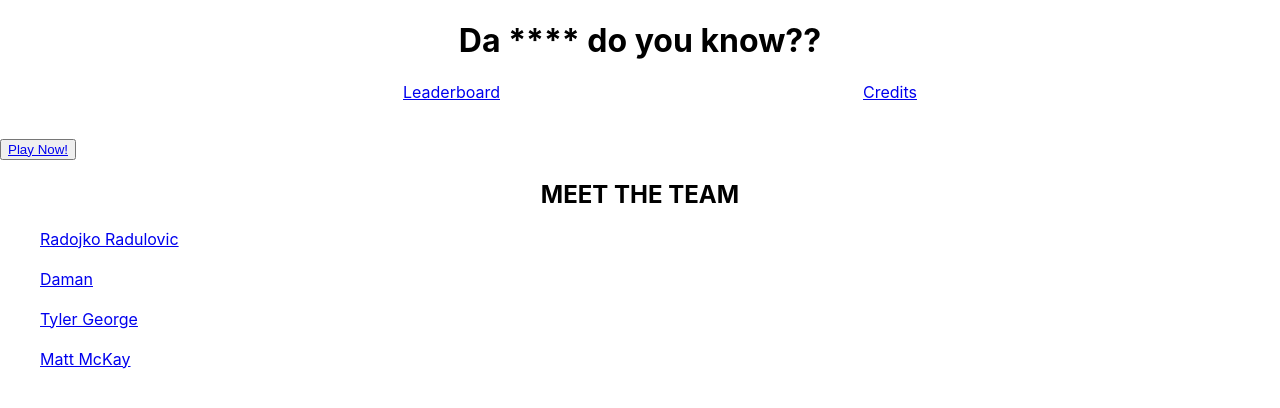
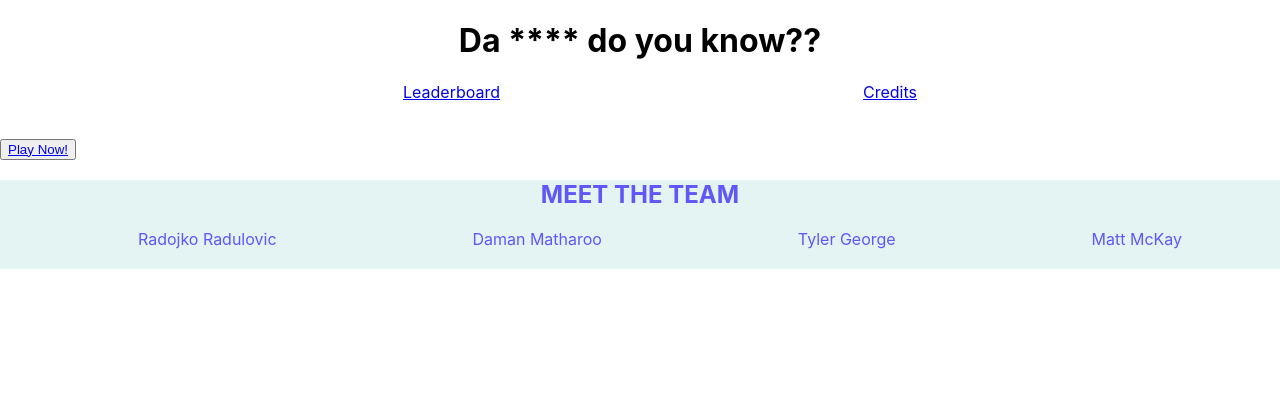
Before and after one commit to matsmckay/whatchaKnoHuh, a React (Create React App) app: page /credits in a window 1280 px wide. Shown: the top 408 px of the page. Built offline with nearby package versions, Linux system fonts and the light colour scheme.

Commit message:
began styling credits section

```diff
--- a/src/App.js
+++ b/src/App.js
@@ -31,12 +31,12 @@ function App() {
 
 
       <button>
-          <Link to="/GamePage">Play Now!</Link>
+        <Link to="/GamePage">Play Now!</Link>
       </button>
 
 
       <Routes>
-      <Route path="/GamePage" element={<GamePage />} />
+        <Route path="/GamePage" element={<GamePage />} />
         <Route path="/leaderboard" element={<Leaderboard />}></Route>
 
         <Route path="/credits/" element={<Credits />} >
--- /dev/null
+++ b/src/Credits.css
@@ -0,0 +1,39 @@
+.creditsDiv {
+    /* background: #cfff31; */
+    color: #cfff31;
+    color: #6056f9;
+    background: #e3f4f3
+}
+
+.creditsTeamUl {
+    display: flex;
+    flex-direction: row;
+    justify-content: space-around;
+}
+
+.imageContainer {
+    display: flex;
+    justify-content: center;
+}
+
+.creditsTeamLi {
+    display: flex;
+
+}
+
+.email {
+    color: #6056f9;
+    ;
+    text-decoration: none;
+}
+
+.team {
+    color: #6056f9;
+    ;
+    text-decoration: none;
+}
+
+/* .creditImg {
+    display: block;
+
+} */
--- a/src/Routes/Credits.js
+++ b/src/Routes/Credits.js
@@ -1,22 +1,23 @@
-import { Link, Outlet } from 'react-router-dom'
+import '../Credits.css';
+import { Link, Outlet } from 'react-router-dom';
 
 const Credits = () => {
     return (
-        <div>
+        <div className="creditsDiv">
             <h2>MEET THE TEAM</h2>
             {/* Outlet is where on the page you want stuff to render */}
-            <ul className="creditsTeam">
-                <li>
-                    <Link to="/credits/radojko">Radojko Radulovic</Link>
+            <ul className="creditsTeamUl">
+                <li className="creditsTeamLi">
+                    <Link to="/credits/radojko" className="team">Radojko Radulovic</Link>
                 </li>
-                <li>
-                    <Link to="/credits/daman">Daman</Link>
+                <li className="creditsTeamLi">
+                    <Link to="/credits/daman" className="team">Daman Matharoo</Link>
                 </li>
-                <li>
-                    <Link to="/credits/tyler">Tyler George</Link>
+                <li className="creditsTeamLi">
+                    <Link to="/credits/tyler" className="team">Tyler George</Link>
                 </li>
-                <li>
-                    <Link to="/credits/matt">Matt McKay</Link>
+                <li className="creditsTeamLi">
+                    <Link to="/credits/matt" className="team">Matt McKay</Link>
                 </li>
             </ul>
             <Outlet />
--- a/src/Routes/Daman.js
+++ b/src/Routes/Daman.js
@@ -1,6 +1,13 @@
 const Daman = () => {
     return (
-        <p>Email: <a href="mailto:daman@email.com">daman@email.com</a></p>
+        <div>
+            <div className="imageContainer">
+
+                <img className="creditImg" src="https://placebear.com/200/200" alt="" />
+            </div>
+
+            <p><a className="email" href="mailto:damanmatharoo4@gmail.com">Email Daman!</a></p>
+        </div>
     )
 }
 
--- a/src/Routes/Matt.js
+++ b/src/Routes/Matt.js
@@ -1,7 +1,12 @@
 const Matt = () => {
     return (
-        <div>
-            <p className="mattEmail">Email: <a href="mailto:matthewmckay@gmail.com">matthewmckay@gmail.com</a></p>
+        <div className="">
+            <div className="imageContainer">
+
+                <img className="creditImg" src="https://placeimg.com/200/200" alt="" />
+            </div>
+
+            <p className="mattEmail"><a className="email" href="mailto:matthewmckay@gmail.com">Email Matt!</a></p>
         </div>
     )
 }
--- a/src/Routes/Radojko.js
+++ b/src/Routes/Radojko.js
@@ -1,6 +1,13 @@
 const Radojko = () => {
     return (
-        <p>Email: <a href="mailto:rr@email.com">rr@email.com</a></p>
+        <div>
+            <div className="imageContainer">
+
+                <img className="creditImg" src="https://placekitten.com/200/200" alt="" />
+            </div>
+
+            <p><a className="email" href="mailto:radulovicradojko@gmail.com">Email Radojko!</a></p>
+        </div>
     )
 }
 
--- a/src/Routes/Tyler.js
+++ b/src/Routes/Tyler.js
@@ -1,6 +1,12 @@
 const Tyler = () => {
     return (
-        <p>Email: <a href="mailto:tylerGeorge@email.com">tylerGeorge@email.com</a></p>
+        <div>
+            <div className="imageContainer">
+                <img className="creditImg" src="https://placebeer.com/200/200" alt="" />
+            </div>
+
+            <p><a className="email" href="mailto:tylerGeorge@email.com">Email Tyler!</a></p>
+        </div>
     )
 }
 
```
